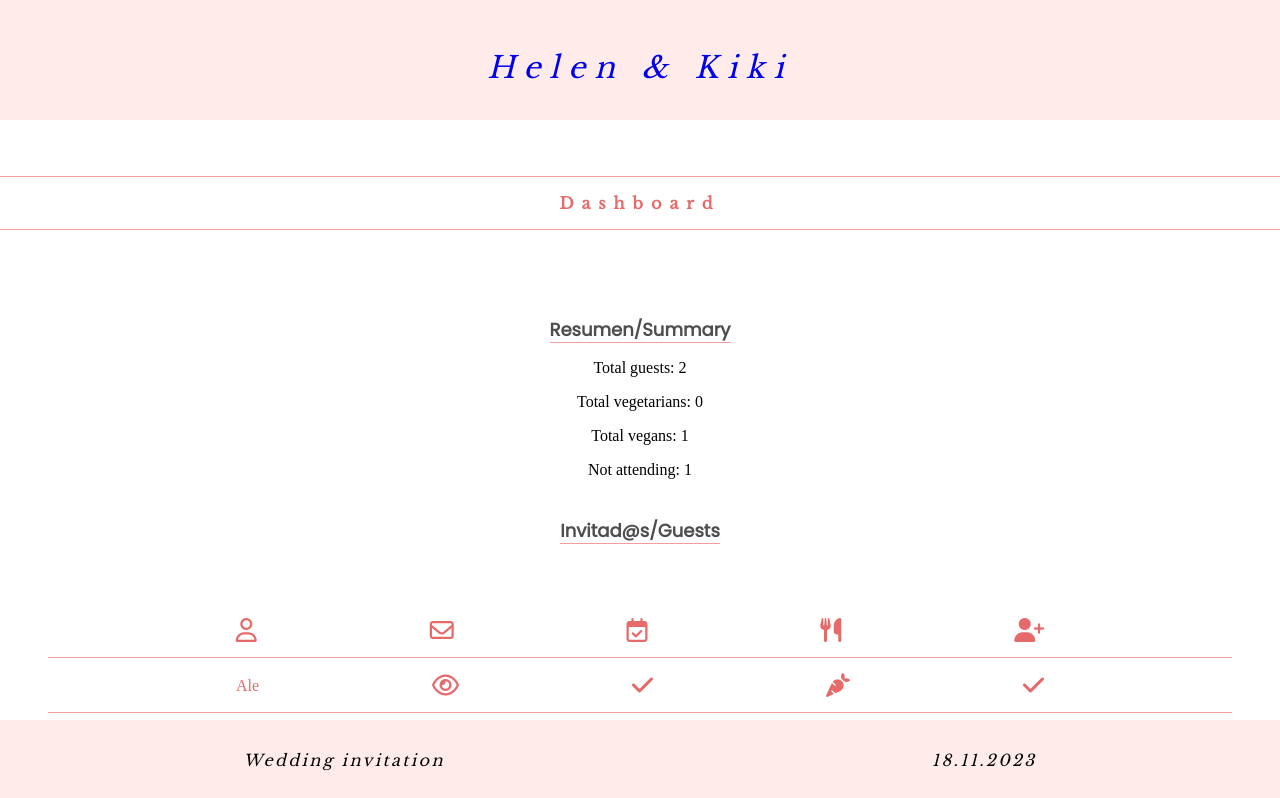
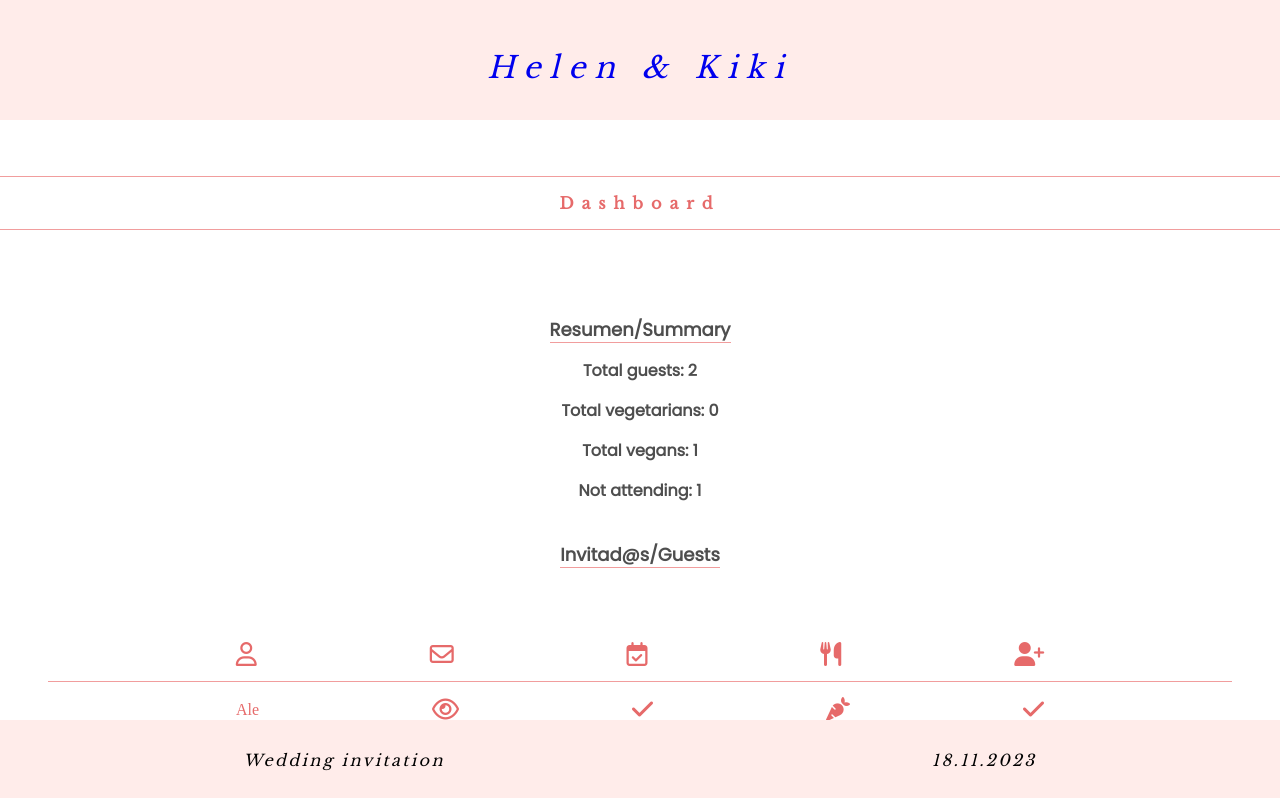
Before and after one commit to AAlejof/HeliKi, a React (Create React App) app in the folder client/: page /admin in a window 1280 px wide. Shown: the top 798 px of the page. Built offline with nearby package versions, Linux system fonts and the light colour scheme.

Commit message:
add basic table content styling

```diff
--- a/client/src/components/Admin/Admin.module.css
+++ b/client/src/components/Admin/Admin.module.css
@@ -6,6 +6,7 @@
 	justify-content: center;
 	align-items: center;
     margin-top: 20vh;
+    margin-bottom: 20vh;
 }
 
 .h3Dashboard {
@@ -43,6 +44,16 @@
     border-bottom: 1px solid #f19d9d;
 }
 
+.summaryDiv{
+    font-family: 'Poppins';
+	font-style: normal;
+	font-weight: 700;
+	font-size: 16px;
+	line-height: 24px;
+	text-align: center;
+	color: #4e4e4e;
+}
+
 .guestsIcons{
     display: flex;
 	justify-content: space-evenly;
@@ -51,5 +62,6 @@
     color: #e66a6a;
     padding: 1rem;
     border-bottom: 1px solid #f19d9d;
+    text-align: left;
 }
 /* ---------- tablet & desktop--------- */
```
